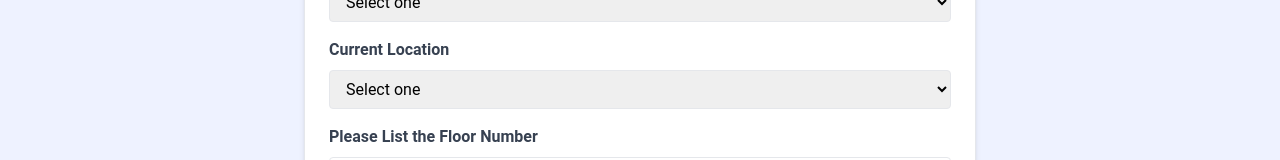
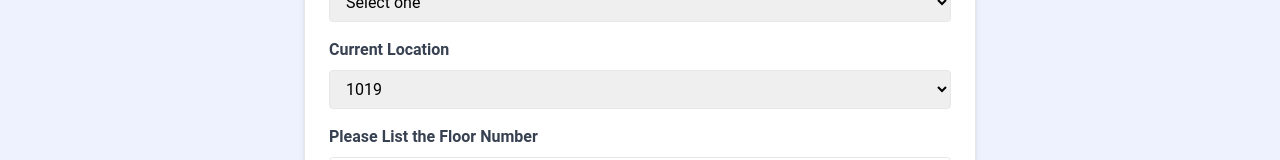
Before and after one commit to jaydenthechon/dormConnection, a React (Vite) app: page /add-listings in a window 1280 px wide. Shown: the part 492-652 px from the top of the page. Built offline with nearby package versions, Linux system fonts and the light colour scheme.

Commit message:
added more address

```diff
--- a/src/pages/AddListingPage.jsx
+++ b/src/pages/AddListingPage.jsx
@@ -10,14 +10,14 @@ const AddListingPage = ({ addListingSubmit }) => {
   const [DormStyle, setDormStyle] = useState('')
   const [address, setAddress] = useState('')
   const [lookingFor, setLookingFor] = useState('')
-  const [roomNumber, setRoomNumber] = useState('')
+  const [floorNumber, setfloorNumber] = useState('')
   const [description, setDescription] = useState('')
   const [currentCost, setCurrentCost] = useState('')
   const [costDifference, setCostDifference] = useState('')
   const [contactEmail, setContactEmail] = useState('')
   const [featuresAsString, setFeaturesAsString] = useState('')
 
-  // Roommate description
+  // Roommate description (will update soon)
   const [aboutRoommateDescription, setAboutRoommateDescription] = useState('')
 
   // Features checkboxes
@@ -30,14 +30,11 @@ const AddListingPage = ({ addListingSubmit }) => {
   const [hasElevator, setHasElevator] = useState(false)
   const [hasPrivateBath, setHasPrivateBath] = useState(false)
 
-  const [error, setError] = useState('')
-  const [formError, setFormError] =useState('')
-
   const navigate = useNavigate()
 
   // Update TradeDescription whenever DormType or DormStyle changes
   useEffect(() => {
-    setTradeDescription(`${DormType} in ${DormStyle}`)
+    setTradeDescription(`${DormType} in a ${DormStyle}`)
   }, [DormType, DormStyle])
 
 
@@ -75,7 +72,7 @@ const AddListingPage = ({ addListingSubmit }) => {
   const [dormTypeError, setDormTypeError] = useState('')
   const [dormStyleError, setDormStyleError] = useState('')
   const [lookingForError, setLookingForError] = useState('')
-const [roomNumberError, setRoomNumberError] = useState('')
+  const [floorNumberError, setfloorNumberError] = useState('')
   const [addressError, setAddressError] = useState('')
   const [contactEmailError, setContactEmailError] = useState('')
 
@@ -87,7 +84,7 @@ const validateForm = () => {
     setDormTypeError('')
     setDormStyleError('')
     setLookingForError('')
-  setRoomNumberError('')
+    setfloorNumberError('')
     setAddressError('')
     setContactEmailError('')
 
@@ -109,8 +106,8 @@ const validateForm = () => {
       setLookingForError('Please select an option for "Looking For...".')
       isValid = false
     }
-  if (!roomNumber || roomNumber < 1 || roomNumber > 27) {
-    setRoomNumberError('Floor number must be between 1 and 27.')
+    if (!floorNumber || floorNumber < 1 || floorNumber > 27) {
+      setfloorNumberError('Floor number must be between 1 and 27.')
       isValid = false
     }
     if (!address || !validAddressWords.some(word => address.includes(word))) {
@@ -126,7 +123,7 @@ const validateForm = () => {
   }
 
   const submitForm = (e) => {
-    e.preventDefault()
+    e.preventDefault() //prevent default form from being submitted (possibly redundant code)
 
     if (!validateForm()) return // Stop form submission if validation fails
 
@@ -137,7 +134,7 @@ const validateForm = () => {
       DormStyle,
       address,
       lookingFor,
-      roomNumber,
+      floorNumber,
       description,
       currentCost,
       costDifference,
@@ -170,9 +167,6 @@ const validateForm = () => {
           <div className="bg-white px-6 py-8 mb-4 shadow-md rounded-md border m-4 md:m-0">
             <form onSubmit={submitForm}>
               <h2 className="text-3xl text-center font-semibold mb-6">Listing Form</h2>
-
-              {/* Error Message */}
-              {error && <p className="text-red-500 text-sm mb-4">{error}</p>}
 
               {/* Dorm Type */}
               <div className="mb-4">
@@ -244,7 +238,7 @@ const validateForm = () => {
                 {lookingForError && <p className="text-red-500 text-sm">{lookingForError}</p>}
               </div>
 
-              {/* Building Location */}
+              {/* Building */}
               <div className="mb-4">
                 <label htmlFor="building" className="block text-gray-700 font-bold mb-2">
                   Current Location
@@ -257,37 +251,49 @@ const validateForm = () => {
                   value={building}
                   onChange={(e) => setBuilding(e.target.value)}
                 >
-                  <option value="selectOne">Select one</option> {/* Added default option */}
                   <option value="1019">1019</option>
                   <option value="10 Buick St (Stuvi 1)">10 Buick St (Stuvi 1)</option>
                   <option value="33 Harry Agganis Way">33 Harry Agganis Way (Stuvi 2)</option>
+                  <option value="575 Commonwealth Ave (Hojo)">575 Commonwealth Ave (Hojo)</option>
+                  <option value="610 Beacon St">610 Beacon St</option>
                   <option value="Baystate Brownstones">Baystate Brownstones</option>
                   <option value="Commonwealth Ave Brownstones">Commonwealth Ave Brownstones</option>
+                  <option value="Danielson Hall">Danielson Hall</option>
+                  <option value="Fenway Campus (Riverway)">Fenway Campus (Riverway)</option>
+                  <option value="Fenway Campus (Pilgrim)">Fenway Campus (Pilgrim)</option>
+                  <option value="Fenway Campus (Longwood)">Fenway Campus (Longwood)</option>
+                  <option value="Fenway Campus (Campus Center)">Fenway Campus (Campus Center)</option>
+                  <option value="Kilachand Hall">Kilachand Hall</option>
                   <option value="South Campus">South Campus</option>
-                  <option value="Whitestones">Whitestones</option>
-                  {/* More options... */}
+                  <option value="Towers">Towers</option>
+                  <option value="Warren Towers">Warren Towers</option>
+                  <option value="West Campus (Claflin Hall)">West Campus (Claflin Hall)</option>
+                  <option value="West Campus (Rich Hall)">West Campus (Rich Hall)</option>
+                  <option value="West Campus (Sleeper Hall)">West Campus (Sleeper Hall)</option>
+                  <option value="Commonwealth Ave Whitestones">Whitestones</option>
+
                 </select>
                 {buildingError && <p className="text-red-500 text-sm">{buildingError}</p>}
               </div>
 
               {/* Floor Number */}
               <div className="mb-4">
-                <label htmlFor="roomNumber" className="block text-gray-700 font-bold mb-2">
+                <label htmlFor="floorNumber" className="block text-gray-700 font-bold mb-2">
                   Please List the Floor Number
                 </label>
                 <input
                   type="number"
-                  id="roomNumber"
-                  name="roomNumber"
+                  id="floorNumber"
+                  name="floorNumber"
                   className="border rounded w-full py-2 px-3 mb-2"
                   placeholder="eg. 208"
-                  value={roomNumber}
-                  onChange={(e) => setRoomNumber(e.target.value)}
+                  value={floorNumber}
+                  onChange={(e) => setfloorNumber(e.target.value)}
                   min="1"
                   max="27"
                   required
                 />
-                {roomNumberError && <p className="text-red-500 text-sm mt-1">{roomNumberError}</p>}
+                {floorNumberError && <p className="text-red-500 text-sm mt-1">{floorNumberError}</p>}
               </div>
 
                {/* Address */}
--- a/src/pages/singleListing.jsx
+++ b/src/pages/singleListing.jsx
@@ -37,7 +37,7 @@ const SingleListing = () => {
                className="text-gray-500 mb-4 flex align-middle justify-center md:justify-start"
               >
                 <FaMapMarker className='text-orange-700 mr-1' />
-                <p className="text-orange-700">{listing.address}, Floor {listing.roomNumber}</p>
+                <p className="text-orange-700">{listing.address}, Floor {listing.floorNumber}</p>
               </div>
             </div>
 
```
Lines whose indentation alone changed are shown as unchanged.
